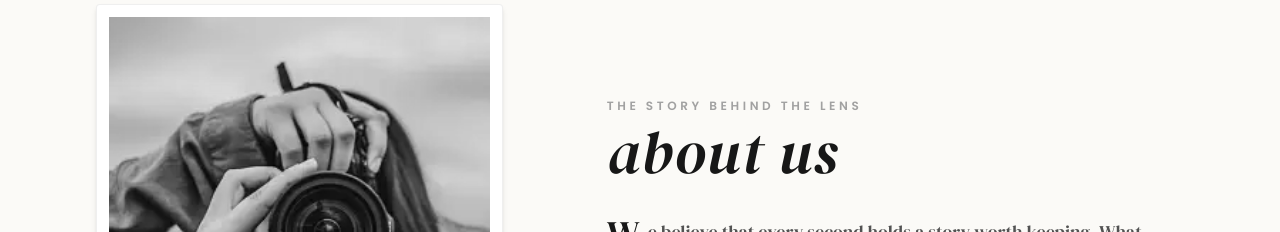
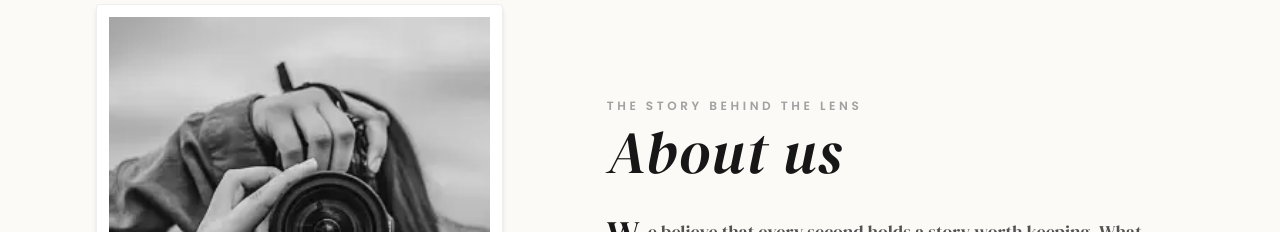
Before and after one commit to eringz/timeless-media-studio, a Next.js app: page / in a window 1280 px wide. Shown: the part 940-1172 px from the top of the page. Built offline with nearby package versions, Linux system fonts and the light colour scheme; no server answers.

Commit message:
sections: ajusted name case for heading

```diff
--- a/sections/about-section/AboutSection.tsx
+++ b/sections/about-section/AboutSection.tsx
@@ -30,8 +30,8 @@
                         <span className="text-xs font-semibold tracking-[0.3em] text-neutral-400 uppercase block mb-2">
                             The Story Behind The Lens
                         </span>
-                        <h2 className="text-4xl sm:text-5xl md:text-6xl font-normal tracking-wide text-neutral-900 font-serif lowercase italic">
-                            {title ? title.toLowerCase() : "about us."}
+                        <h2 className="text-4xl sm:text-5xl md:text-6xl font-normal tracking-wide text-neutral-900 font-serif italic">
+                            About us
                         </h2>
                     </FadeIn>
 
```
